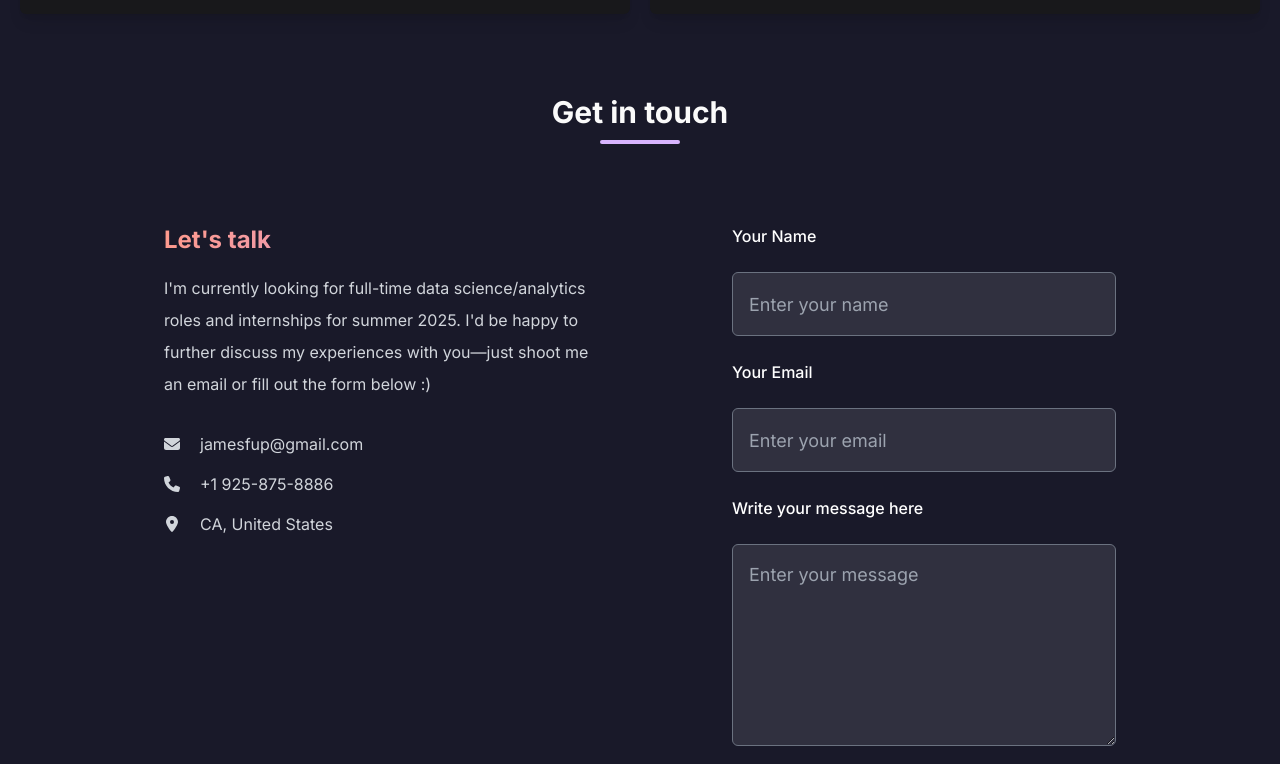
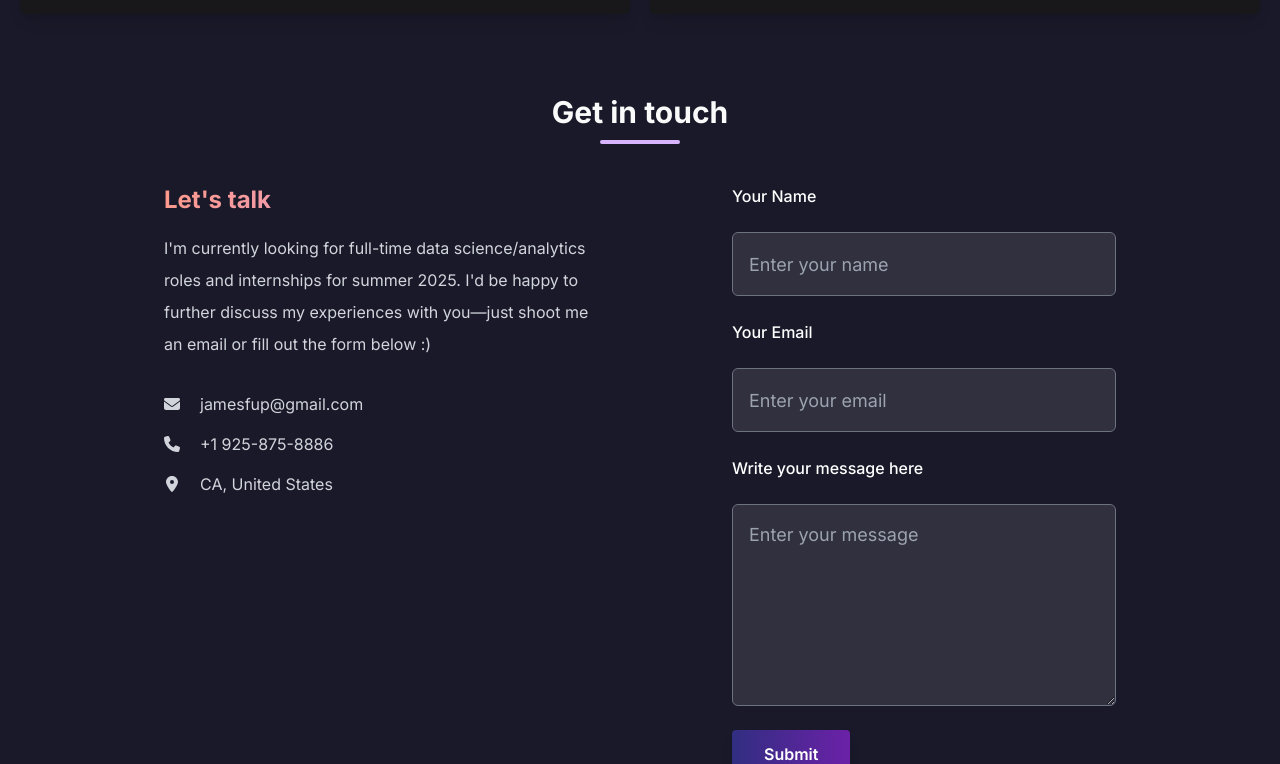
Before and after one commit to jamespfu/jamespfu.github.io, a Next.js app: page / in a window 1280 px wide. Shown: the part 2736-3500 px from the top of the page. Built offline with nearby package versions, Linux system fonts and the light colour scheme.

Commit message:
fix resume button scaling issues

```diff
--- a/app/(home)/components/Contact.tsx
+++ b/app/(home)/components/Contact.tsx
@@ -5,7 +5,7 @@ import Title from './Title';
 
 export const Contact = () => {
   return (
-    <section id="contact" className="flex flex-col items-center justify-center gap-20 mx-10 lg:mx-36 my-20">
+    <section id="contact" className="flex flex-col items-center justify-center gap-10 mx-10 lg:mx-36 my-20">
       <div className="text-center relative">
         <Title text="Get in touch" className="flex flex-col items-center justify-center" />
       </div>
--- a/app/(home)/components/HeroSection.tsx
+++ b/app/(home)/components/HeroSection.tsx
@@ -64,10 +64,10 @@ export default function HeroSection() {
   </div>
 
   {/* Centered "View Resume" Button */}
-  <div className="absolute inset-0 flex items-center justify-center">
+  <div className="absolute inset-0 flex items-center justify-center transition-transform duration-300 hover:scale-105">
     <MovingBorderBtn
       borderRadius="0.5rem"
-      className="p-3 font-semibold transition-transform duration-300 hover:scale-105"
+      className="p-3 font-semibold"
     >
       <a href="/James_Fu_Resume_2024.pdf">📄 &nbsp;View Resume</a>
     </MovingBorderBtn>
```
